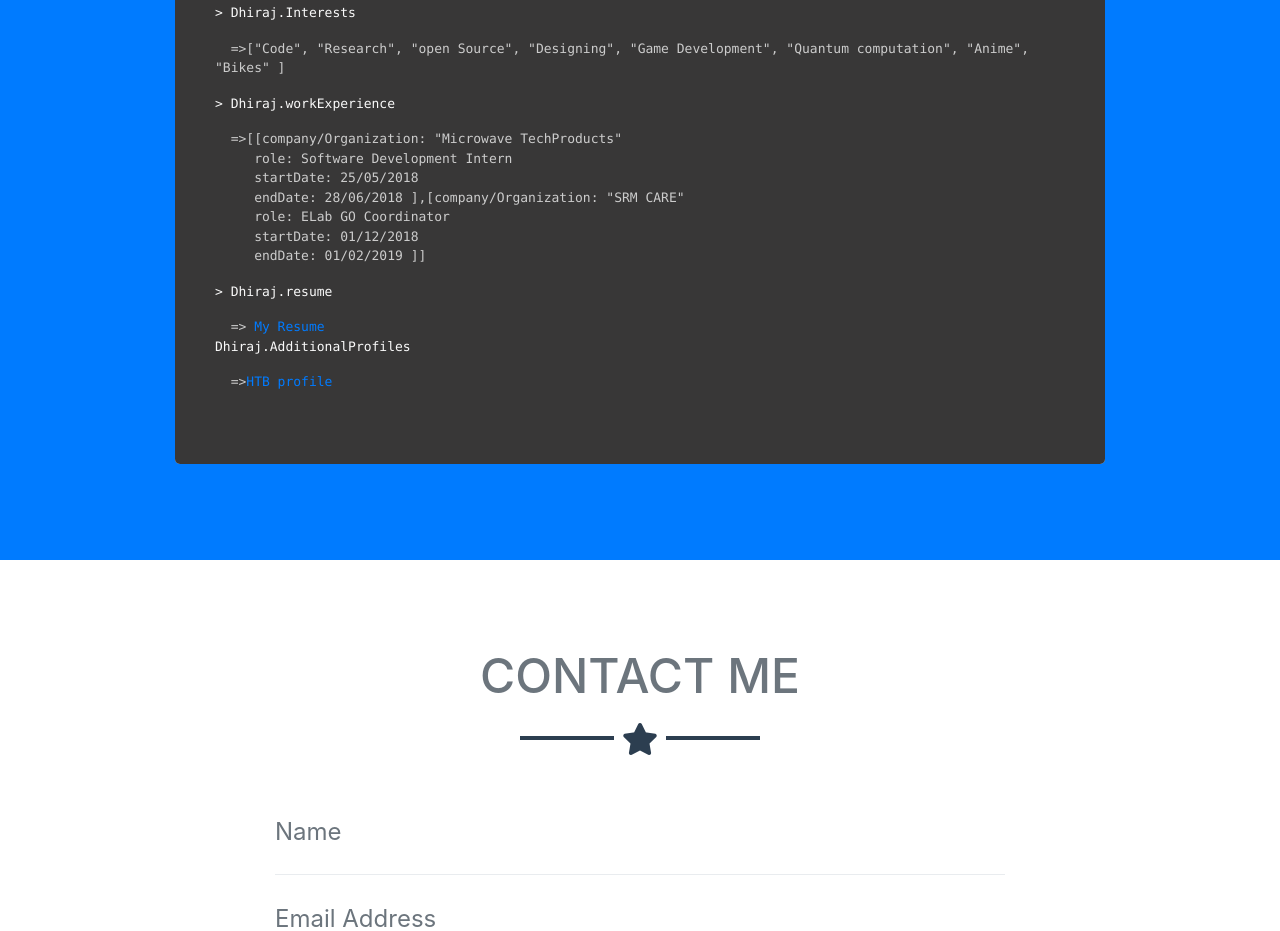
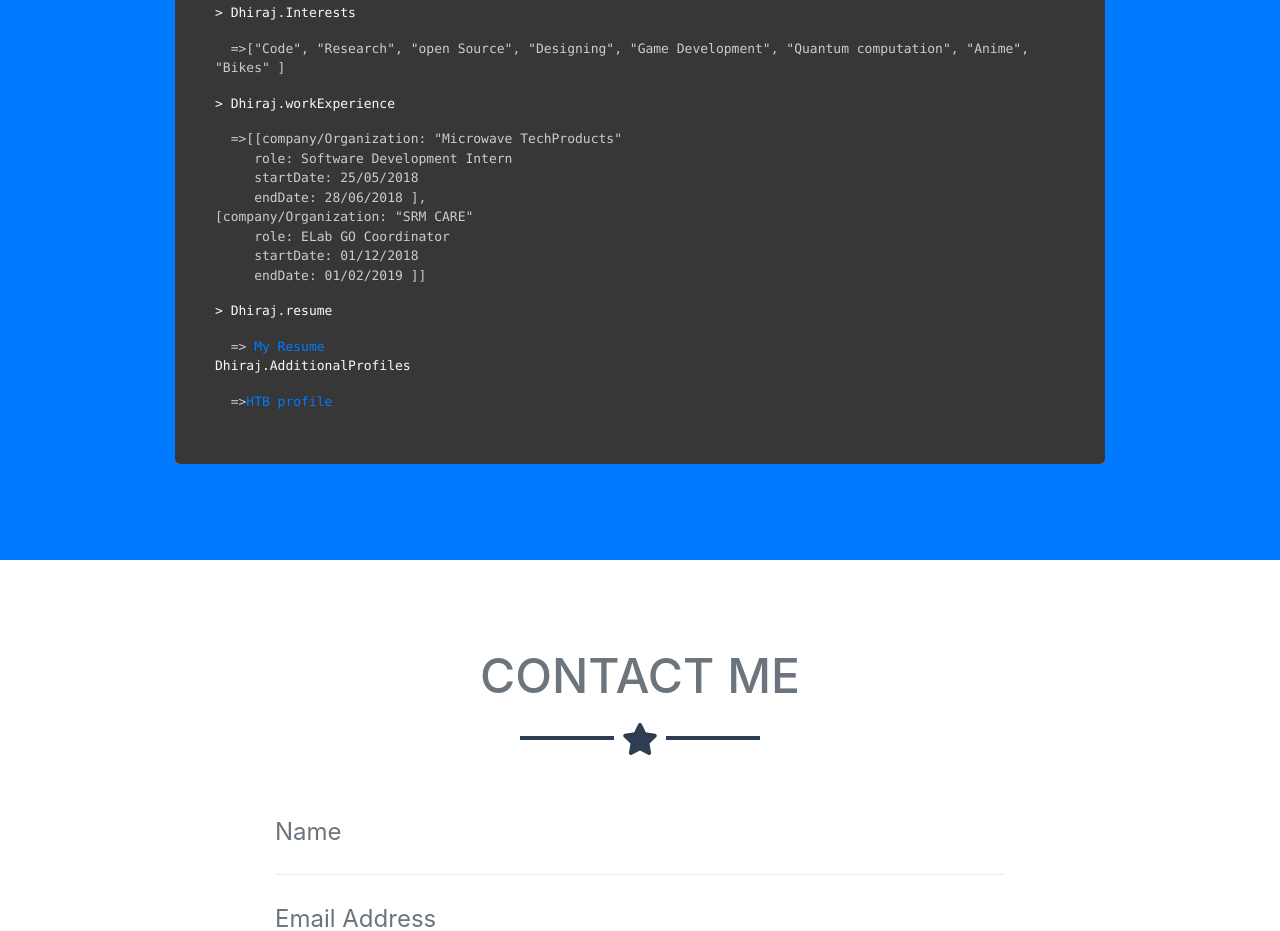
Before and after one commit to spdhiraj99/old-portfolio, a website with bundled scripts: page index.html in a window 1280 px wide. Shown: the part 2251-3182 px from the top of the page. Built offline with nearby package versions, Linux system fonts and the light colour scheme.

Commit message:
Update index.html

```diff
--- a/index.html
+++ b/index.html
@@ -181,7 +181,7 @@
             <span class="answer">&nbsp;&nbsp;=>[[company/Organization: "Microwave TechProducts"<br>
               &nbsp;&nbsp;&nbsp;&nbsp;&nbsp;role: Software Development Intern<br>
               &nbsp;&nbsp;&nbsp;&nbsp;&nbsp;startDate: 25/05/2018<br>
-              &nbsp;&nbsp;&nbsp;&nbsp;&nbsp;endDate: 28/06/2018 ],[company/Organization: "SRM CARE"<br>
+              &nbsp;&nbsp;&nbsp;&nbsp;&nbsp;endDate: 28/06/2018 ],<br>[company/Organization: "SRM CARE"<br>
               &nbsp;&nbsp;&nbsp;&nbsp;&nbsp;role: ELab GO Coordinator<br>
               &nbsp;&nbsp;&nbsp;&nbsp;&nbsp;startDate: 01/12/2018<br>
               &nbsp;&nbsp;&nbsp;&nbsp;&nbsp;endDate: 01/02/2019 ]]</span>
```
